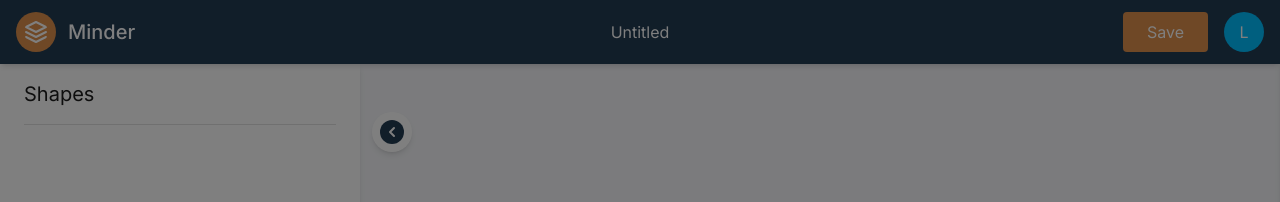
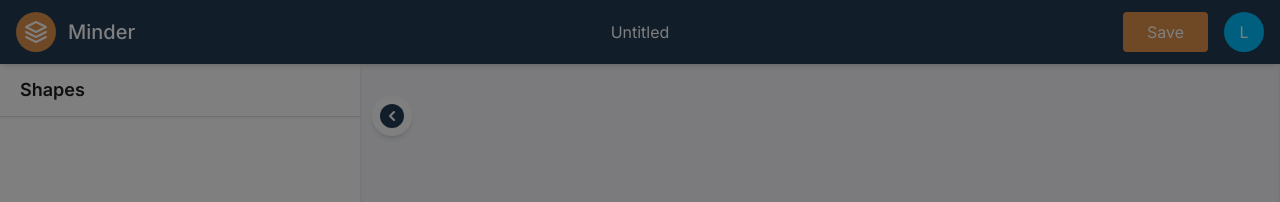
Before and after one commit to RuFrontEnd/minder, a Next.js app in the folder frontend/: page / in a window 1280 px wide. Shown: the top 202 px of the page. Built offline with nearby package versions, Linux system fonts and the light colour scheme.

Commit message:
feat: add scrollbar to side panel

```diff
--- a/frontend/src/app/page.tsx
+++ b/frontend/src/app/page.tsx
@@ -2784,10 +2784,14 @@ export default function ProcessPage() {
         d={["b"]}
         onClickSwitch={onClickDataSidePanelSwitch}
       >
-        <div className="text-xl pb-4 mb-2 border-b border-grey-5 text-black-2">
+        <h3 className="text-lg font-semibold py-3 px-5 border-b border-grey-5 text-black-2 shadow-sm">
           Shapes
-        </div>
-        <ul>
+        </h3>
+        <ul
+          style={{ height: "calc(100% - 52px)" }}
+          className="overflow-y-auto overflow-x-hidden"
+        >
+          <li className="h-[8px]" />
           {Object.entries(steps).map(([stepId, step], stepI) => {
             return (
               <li key={stepId}>
@@ -2795,7 +2799,7 @@ export default function ProcessPage() {
                   showArrow={!(step.shape instanceof Terminal)}
                   title={step.shape.title}
                   hoverRender={
-                    <div className="h-full flex justify-end items-center">
+                    <div className="h-full justify-end items-center">
                       <div
                         onClick={(e) => {
                           e.stopPropagation();
@@ -2836,6 +2840,7 @@ export default function ProcessPage() {
               </li>
             );
           })}
+          <li className="h-[8px]" />
         </ul>
       </SidePanel>
       <SidePanel
--- a/frontend/src/components/accordion/index.tsx
+++ b/frontend/src/components/accordion/index.tsx
@@ -12,12 +12,15 @@ export default function Accordion(props: AccordionTypes.Props) {
   } = props;
 
   return (
-    <div className={`${className && className}`} onClick={onClick}>
-      <div className="ps-[24px] flex items-center py-1 cursor-pointer hover:bg-grey-5 hover:bg-opacity-50 relative">
-        {showArrow &&
+    <div className={className} onClick={onClick}>
+      <div className="px-4 py-2 cursor-pointer hover:bg-grey-5 hover:bg-opacity-50 group">
+        <div className="flex flex-1">
+          <div className="mt-[2px] w-6 h-6">
+            {showArrow && (
               <svg
-            className={`${open ? "rotate-0" : "rotate-[-90deg]"
-              } w-6 h-6 text-primary-500 duration-300 absolute start-0`}
+                className={`${
+                  open ? "rotate-0" : "rotate-[-90deg]"
+                } w-6 h-6 text-primary-500 duration-300 start-0`}
                 aria-hidden="true"
                 xmlns="http://www.w3.org/2000/svg"
                 width="24"
@@ -33,18 +36,20 @@ export default function Accordion(props: AccordionTypes.Props) {
                   d="m8 10 4 4 4-4"
                 />
               </svg>
-        }
-
-        <div className="flex items-center flex-1 group">
-          <div className="text-primary-500 text-lg">
-            {title}
+            )}
           </div>
-          <div className="flex-1 hidden group-hover:block">{hoverRender}</div>
+          <p className="text-primary-500 text-lg flex-1 break-all">{title}</p>
+          <div className="flex items-center">
+            <div className="opacity-0 group-hover:opacity-100">
+              {hoverRender}
+            </div>
+          </div>
         </div>
       </div>
       <div onClick={(e) => e.stopPropagation()}>
         <div
-          className={`grid overflow-hidden transition-all duration-300 ease-in-out text-slate-600 ${open ? "grid-rows-[1fr] opacity-100" : "grid-rows-[0fr] opacity-0"
+          className={`grid overflow-hidden transition-all duration-300 ease-in-out text-slate-600 ${
+            open ? "grid-rows-[1fr] opacity-100" : "grid-rows-[0fr] opacity-0"
           }`}
         >
           <div className="overflow-hidden text-grey-3">{children}</div>
--- a/frontend/src/components/sidePanel/index.tsx
+++ b/frontend/src/components/sidePanel/index.tsx
@@ -10,8 +10,9 @@ const SidePanel = (props: any) => {
         width: w,
         height: h,
       }}
-      className={`${className ? className : ""} bg-white-500 fixed ${d[0] === "b" ? "bottom-0" : "top-0"
-        } ${d[1] === "r" ? "right-0" : "left-0"} px-6 py-4 shadow-md`}
+      className={`${className ? className : ""} bg-white-500 fixed ${
+        d[0] === "b" ? "bottom-0" : "top-0"
+      } ${d[1] === "r" ? "right-0" : "left-0"} shadow-md`}
       variants={{
         open: {
           x: "0%",
@@ -28,12 +29,17 @@ const SidePanel = (props: any) => {
         {children}
         {onClickSwitch && (
           <div
-            className={`absolute top-[32px] ${d[1] === "r" ? "left-[-68px]" : "right-[-76px]"
-              } w-10 h-10 inline-flex items-center justify-center rounded-${d[1] === "r" ? "l" : "r"
+            className={`absolute top-[32px] ${
+              d[1] === "r" ? "left-[-12px]" : "right-[-12px]"
+            } ${
+              d[1] === "r" ? "-translate-x-full" : "translate-x-full"
+            } w-10 h-10 inline-flex items-center justify-center rounded-${
+              d[1] === "r" ? "l" : "r"
             }-lg bg-white-500 flex-shrink-0 cursor-pointer rounded-full shadow-md`}
           >
             <div
-              className={`w-6 h-6 inline-flex items-center justify-center rounded-${d[1] === "r" ? "l" : "r"
+              className={`w-6 h-6 inline-flex items-center justify-center rounded-${
+                d[1] === "r" ? "l" : "r"
               }-lg bg-primary-500 flex-shrink-0 cursor-pointer rounded-full`}
               onClick={onClickSwitch}
             >
@@ -58,8 +64,22 @@ const SidePanel = (props: any) => {
                 }}
                 transition={{ type: "easeInOut" }}
               >
-                <svg className="w-6 h-6 text-white-500" aria-hidden="true" xmlns="http://www.w3.org/2000/svg" width="24" height="24" fill="none" viewBox="0 0 24 24">
-                  <path stroke="currentColor" strokeLinecap="round" strokeLinejoin="round" strokeWidth="2" d="m14 8-4 4 4 4" />
+                <svg
+                  className="w-6 h-6 text-white-500"
+                  aria-hidden="true"
+                  xmlns="http://www.w3.org/2000/svg"
+                  width="24"
+                  height="24"
+                  fill="none"
+                  viewBox="0 0 24 24"
+                >
+                  <path
+                    stroke="currentColor"
+                    strokeLinecap="round"
+                    strokeLinejoin="round"
+                    strokeWidth="2"
+                    d="m14 8-4 4 4 4"
+                  />
                 </svg>
               </motion.div>
             </div>
```
Lines whose indentation alone changed are shown as unchanged.
